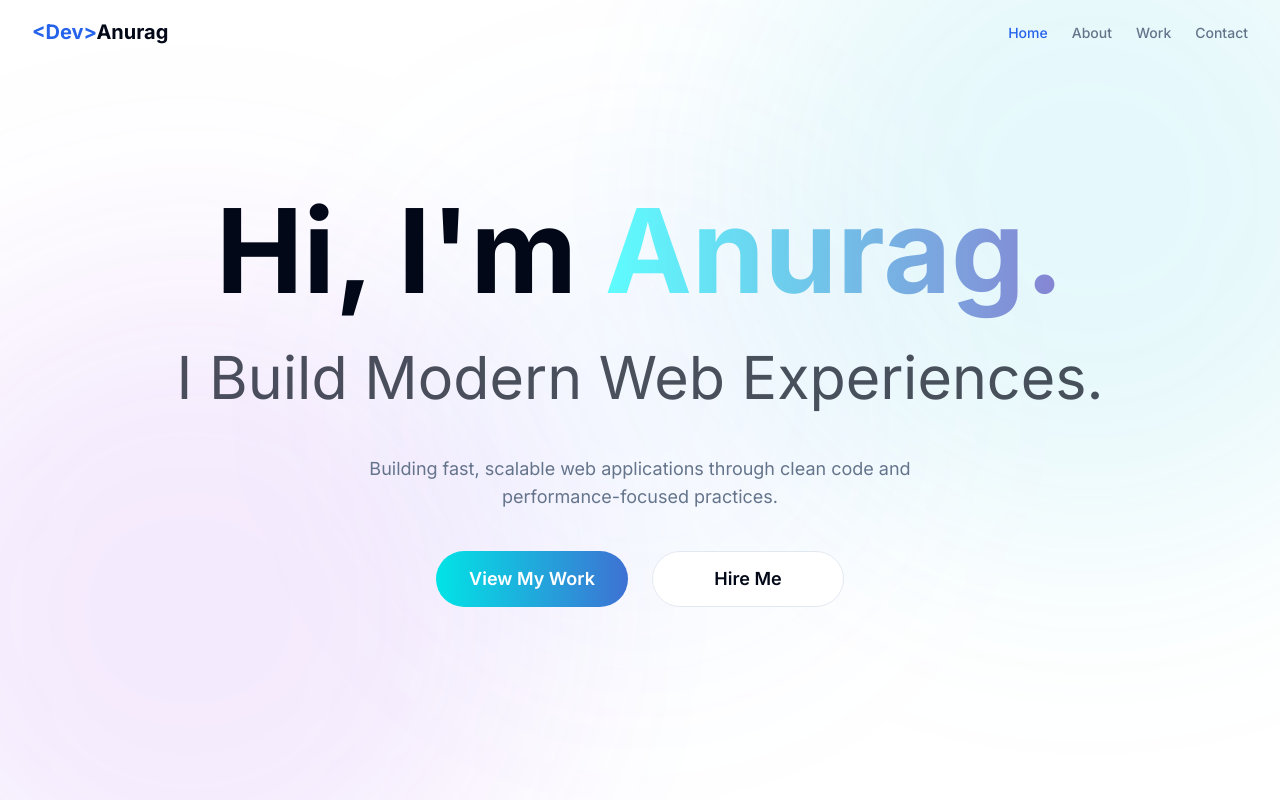
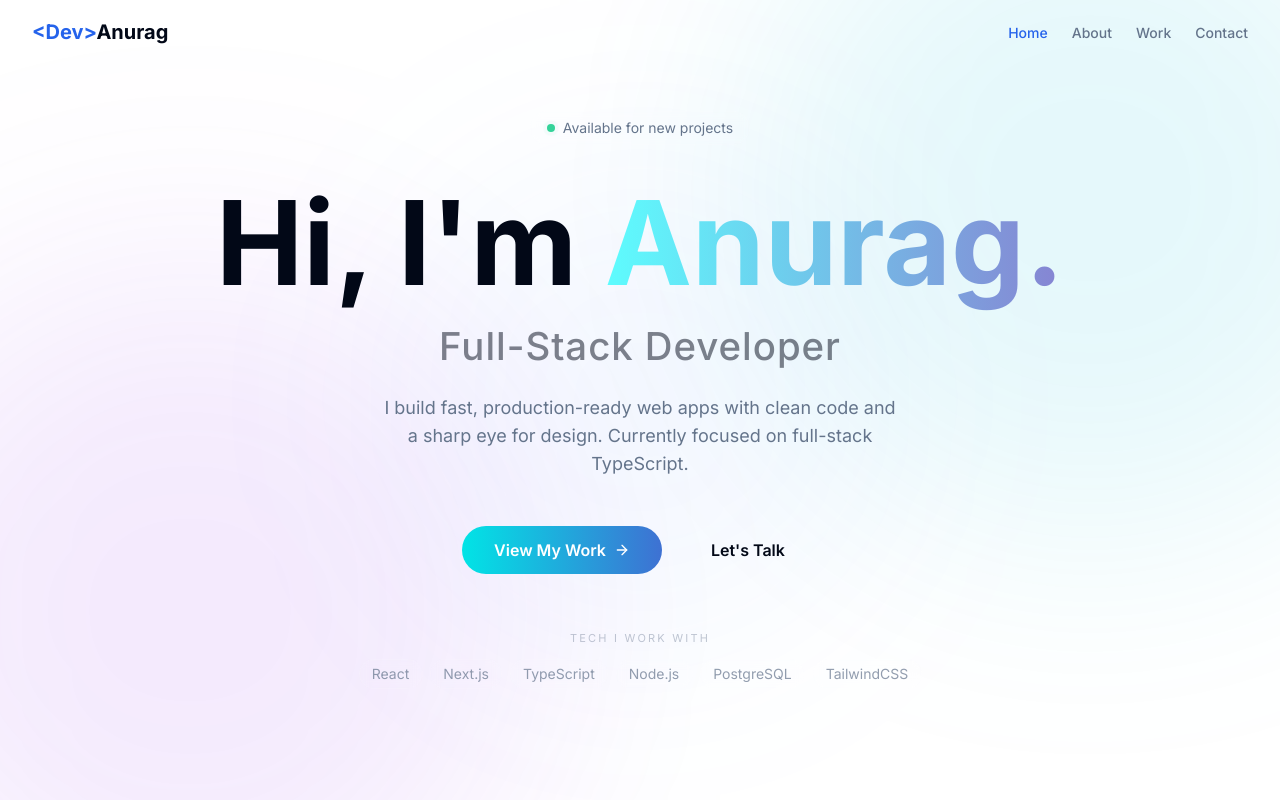
Before and after one commit to dev-anurag-singh/dev-anurag, a Next.js app: page / in a window 1280 px wide. Built offline with nearby package versions, Linux system fonts and the light colour scheme.

Commit message:
feat: update hero section

```diff
--- a/app/page.tsx
+++ b/app/page.tsx
@@ -2,7 +2,7 @@ import Hero from "@/components/hero";
 
 export default function Home() {
   return (
-    <main className="min-h-screen">
+    <main className="h-dvh overflow-hidden">
       <Hero />
     </main>
   );
--- a/components/hero.tsx
+++ b/components/hero.tsx
@@ -3,68 +3,124 @@
 import { motion } from "framer-motion";
 import { Button } from "@/components/ui/button";
 import Link from "next/link";
+import { ArrowRight } from "lucide-react";
+
+const techStack = [
+  "React",
+  "Next.js",
+  "TypeScript",
+  "Node.js",
+  "PostgreSQL",
+  "TailwindCSS",
+];
 
 export default function Hero() {
   return (
     <section
       id="home"
-      className="relative min-h-[100dvh] md:min-h-screen flex flex-col items-center justify-center overflow-hidden"
+      className="relative h-dvh flex flex-col items-center justify-center overflow-hidden"
     >
-      <div className="container flex flex-col py-16 md:py-28 px-4 items-center justify-center text-center z-10">
+      {/* Subtle dot grid */}
+      <div className="absolute inset-0 bg-[radial-gradient(rgba(255,255,255,0.04)_1px,transparent_1px)] bg-[size:32px_32px] [mask-image:radial-gradient(ellipse_70%_70%_at_50%_50%,black_30%,transparent_100%)]" />
+
+      <div className="container flex flex-col py-16 md:py-28 px-4 items-center justify-center text-center z-10 max-w-5xl">
+
+        {/* Available badge */}
+        <motion.div
+          initial={{ opacity: 0, y: 10 }}
+          animate={{ opacity: 1, y: 0 }}
+          transition={{ duration: 0.4 }}
+          className="mb-8 md:mb-10"
+        >
+          <span className="inline-flex items-center gap-2 px-4 py-1.5 rounded-full border border-white/[0.10] bg-white/[0.04] text-sm text-muted-foreground backdrop-blur-sm">
+            <span className="relative flex h-2 w-2">
+              <span className="animate-ping absolute inline-flex h-full w-full rounded-full bg-emerald-400 opacity-60" />
+              <span className="relative inline-flex rounded-full h-2 w-2 bg-emerald-400" />
+            </span>
+            Available for new projects
+          </span>
+        </motion.div>
+
+        {/* Headline */}
         <motion.div
           initial={{ opacity: 0, y: 20 }}
           animate={{ opacity: 1, y: 0 }}
-          transition={{ duration: 0.5 }}
-          className="mb-8 lg:mb-10 2xl:mb-12"
+          transition={{ duration: 0.5, delay: 0.1 }}
+          className="mb-5 md:mb-6"
         >
-          <h1 className="text-[clamp(2.4rem,8.5vw_+_0.5rem,9rem)] leading-none font-bold mb-6 md:mb-8">
+          <h1 className="text-[clamp(2.6rem,8.5vw_+_0.5rem,8.5rem)] leading-none font-bold mb-4 md:mb-5">
             Hi, I&apos;m{" "}
             <span className="bg-[linear-gradient(to_right,#5DFFFF_0%,#AE0CA7_100%)] text-transparent bg-clip-text animate-gradient bg-[length:200%_200%]">
               Anurag.
             </span>
           </h1>
-          <h2 className="text-[clamp(1.6rem,4vw_+_0.5rem,4rem)] leading-tight text-foreground/70">
-            I Build Modern Web Experiences.
+          <h2 className="text-[clamp(1.2rem,2.5vw_+_0.5rem,2.4rem)] leading-tight text-foreground/50 font-medium tracking-wide">
+            Full-Stack Developer
           </h2>
         </motion.div>
 
+        {/* Description */}
+        <motion.p
+          initial={{ opacity: 0, y: 20 }}
+          animate={{ opacity: 1, y: 0 }}
+          transition={{ duration: 0.5, delay: 0.2 }}
+          className="text-base md:text-lg text-muted-foreground max-w-lg mx-auto mb-10 md:mb-12 leading-relaxed"
+        >
+          I build fast, production-ready web apps with clean code and a sharp
+          eye for design. Currently focused on full-stack TypeScript.
+        </motion.p>
+
+        {/* CTA buttons */}
         <motion.div
           initial={{ opacity: 0, y: 20 }}
           animate={{ opacity: 1, y: 0 }}
-          transition={{ duration: 0.8 }}
-          className="mb-8 lg:mb-10 2xl:mb-12"
-        >
-          <p className="text-lg text-muted-foreground w-[90%] max-w-2xl mx-auto">
-            Building fast, scalable web applications through clean code and
-            performance-focused practices.
-          </p>
-        </motion.div>
-
-        <motion.div
-          initial={{ opacity: 0, y: 20 }}
-          animate={{ opacity: 1, y: 0 }}
-          transition={{ delay: 0.5, duration: 1 }}
-          className="flex flex-col justify-center gap-4 sm:flex-row sm:gap-6"
+          transition={{ delay: 0.3, duration: 0.5 }}
+          className="flex flex-col justify-center gap-3 sm:flex-row sm:gap-4 mb-8 md:mb-14"
         >
           <Button
             asChild
-            className="font-semibold w-48 h-14 rounded-full text-lg
-            text-white
-            bg-[linear-gradient(to_right,#00E6E6,#7A00C0)]
-            bg-[length:200%_200%] bg-[position:0%_50%]
-            transition-all duration-200 ease-in-out
-            hover:bg-[position:100%_50%]
-            hover:scale-105 hover:-translate-y-1 hover:shadow-md animate-gradient hover:shadow-[#7A00C055]"
+            className="font-semibold px-8 h-12 rounded-full text-base
+              text-white
+              bg-[linear-gradient(to_right,#00E6E6,#7A00C0)]
+              bg-[length:200%_200%] bg-[position:0%_50%]
+              transition-all duration-200 ease-in-out
+              hover:bg-[position:100%_50%]
+              hover:scale-105 hover:-translate-y-0.5
+              hover:shadow-lg animate-gradient hover:shadow-[#7A00C044]"
           >
-            <Link href="/work">View My Work</Link>
+            <Link href="/work" className="flex items-center gap-2">
+              View My Work <ArrowRight className="h-4 w-4" />
+            </Link>
           </Button>
           <Button
             asChild
             variant="outline"
-            className="font-semibold w-48 h-14 rounded-full text-lg transition-all duration-200 hover:scale-110 hover:shadow-lg hover:-translate-y-1"
+            className="font-semibold px-8 h-12 rounded-full text-base border-white/[0.12] bg-transparent hover:bg-white/[0.06] hover:-translate-y-0.5 transition-all duration-200"
           >
-            <Link href="/contact">Hire Me</Link>
+            <Link href="/contact">Let&apos;s Talk</Link>
           </Button>
+        </motion.div>
+
+        {/* Tech stack */}
+        <motion.div
+          initial={{ opacity: 0, y: 20 }}
+          animate={{ opacity: 1, y: 0 }}
+          transition={{ delay: 0.45, duration: 0.5 }}
+          className="flex flex-col items-center gap-3"
+        >
+          <p className="text-[11px] text-muted-foreground/40 uppercase tracking-[0.2em]">
+            Tech I work with
+          </p>
+          <div className="flex flex-wrap justify-center gap-2">
+            {techStack.map((tech) => (
+              <span
+                key={tech}
+                className="px-3 py-1 text-xs md:text-sm rounded-full bg-white/[0.04] border border-white/[0.08] text-muted-foreground/70 backdrop-blur-sm"
+              >
+                {tech}
+              </span>
+            ))}
+          </div>
         </motion.div>
       </div>
 
```
